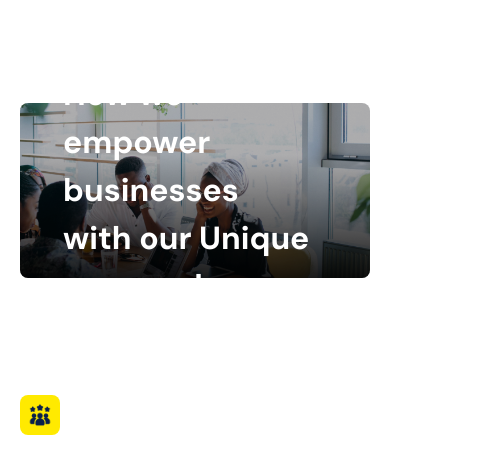
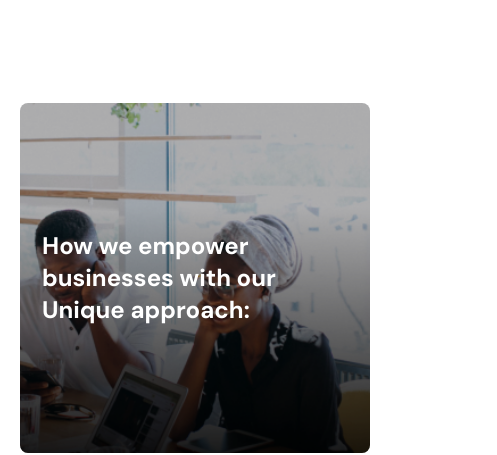
Before and after one commit to Zummit-Africa-Inc/zummit-ai, a React (Vite) app: page /learn-more in a window 390 px wide. Shown: the part 453-908 px from the top of the page, 497 px wide, since content can reach past the window. Built offline with nearby package versions, Linux system fonts and the light colour scheme; no server answers.

Commit message:
fix tabs on small screens

```diff
--- a/src/pages/LearnMore.tsx
+++ b/src/pages/LearnMore.tsx
@@ -40,11 +40,11 @@ const LearnMore = () => {
 						<img
 							src={learn_more}
 							alt=""
-							className="aspect-[2/1] w-full rounded-lg object-cover lg:aspect-auto"
+							className="aspect-[1/1] w-full rounded-lg object-cover lg:aspect-[2/1]"
 						/>
-						<div className="absolute left-0 top-0 flex h-full w-full items-center justify-center rounded-lg bg-black/30 px-[43px] py-[37px]">
-							<p className="text-[32px] font-bold text-white">
-								How we empower businesses <br />
+						<div className="absolute left-0 top-0 flex h-full w-full items-center justify-center rounded-lg bg-black/30 px-[22px] py-[26px] md:py-[37px] lg:px-[43px]">
+							<p className="text-2xl font-bold text-white lg:text-[32px]">
+								How we empower businesses <br className="hidden lg:block" />
 								with our Unique approach:
 							</p>
 						</div>
@@ -69,7 +69,7 @@ const LearnMore = () => {
 					<h2 className="w-full text-center text-2xl font-bold text-ash-300 md:w-1/2 md:text-[32px]">
 						Revolutionizing Solutions Across Diverse Sectors.
 					</h2>
-					<div className="mb-[72px] mt-[50px] flex items-center justify-center gap-[10px] rounded-[49px] bg-primary p-[10px]">
+					<div className="mb-[72px] mt-[50px] flex items-center justify-center gap-1 rounded-[49px] bg-primary p-[10px] lg:gap-[10px]">
 						{SECTORS.map((sector, index) => (
 							<button
 								key={index}
@@ -77,7 +77,7 @@ const LearnMore = () => {
 									setTab(index)
 									registerEvent("click", "sector tabs")
 								}}
-								className={`flex items-center justify-center rounded-[49px] px-8 py-[10px] capitalize ${
+								className={`flex items-center justify-center rounded-[49px] px-2 py-1 text-sm capitalize lg:px-8 lg:py-[10px] lg:text-base ${
 									tab === index
 										? "bg-secondary-100 text-black"
 										: "bg-white/[8%] text-white"
```
